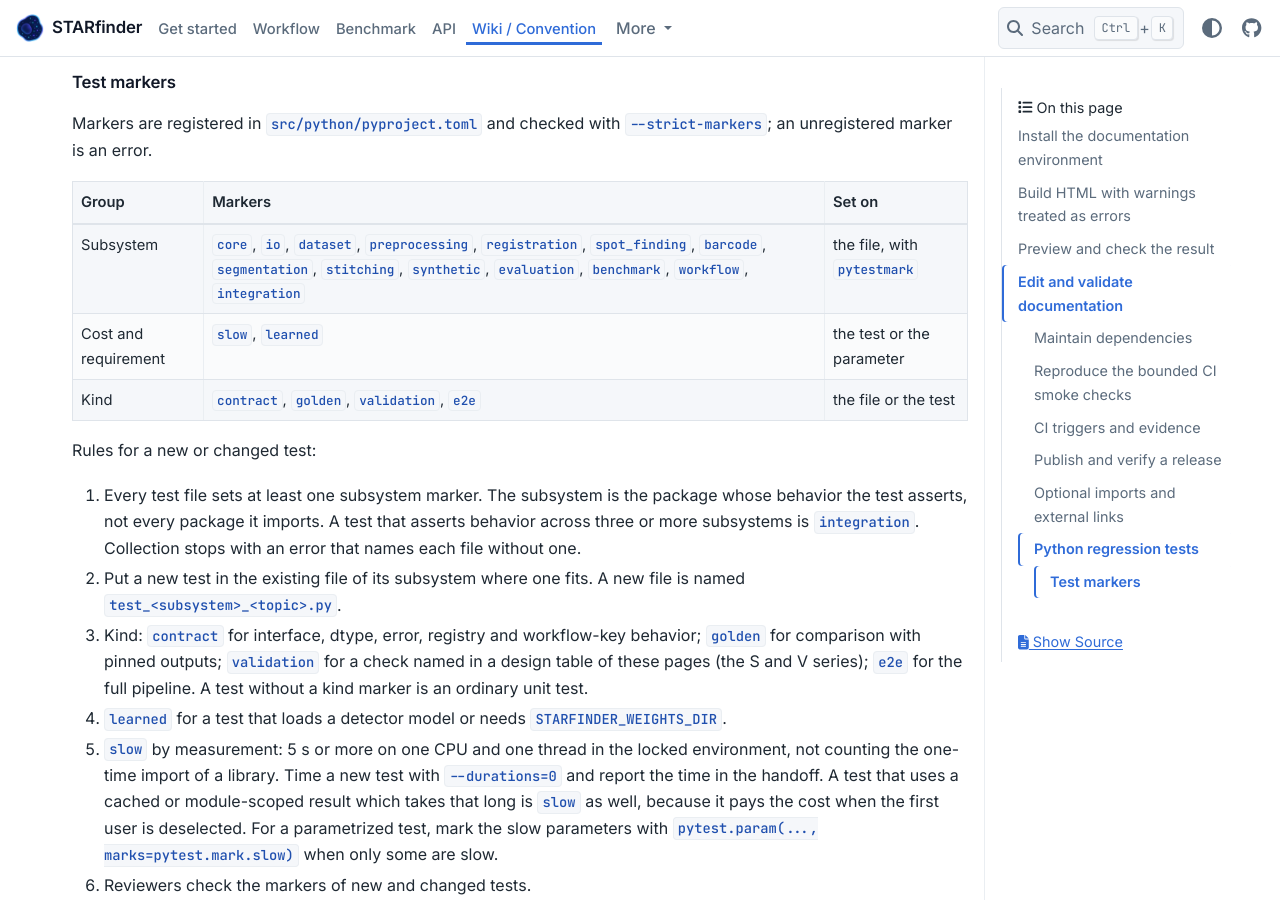
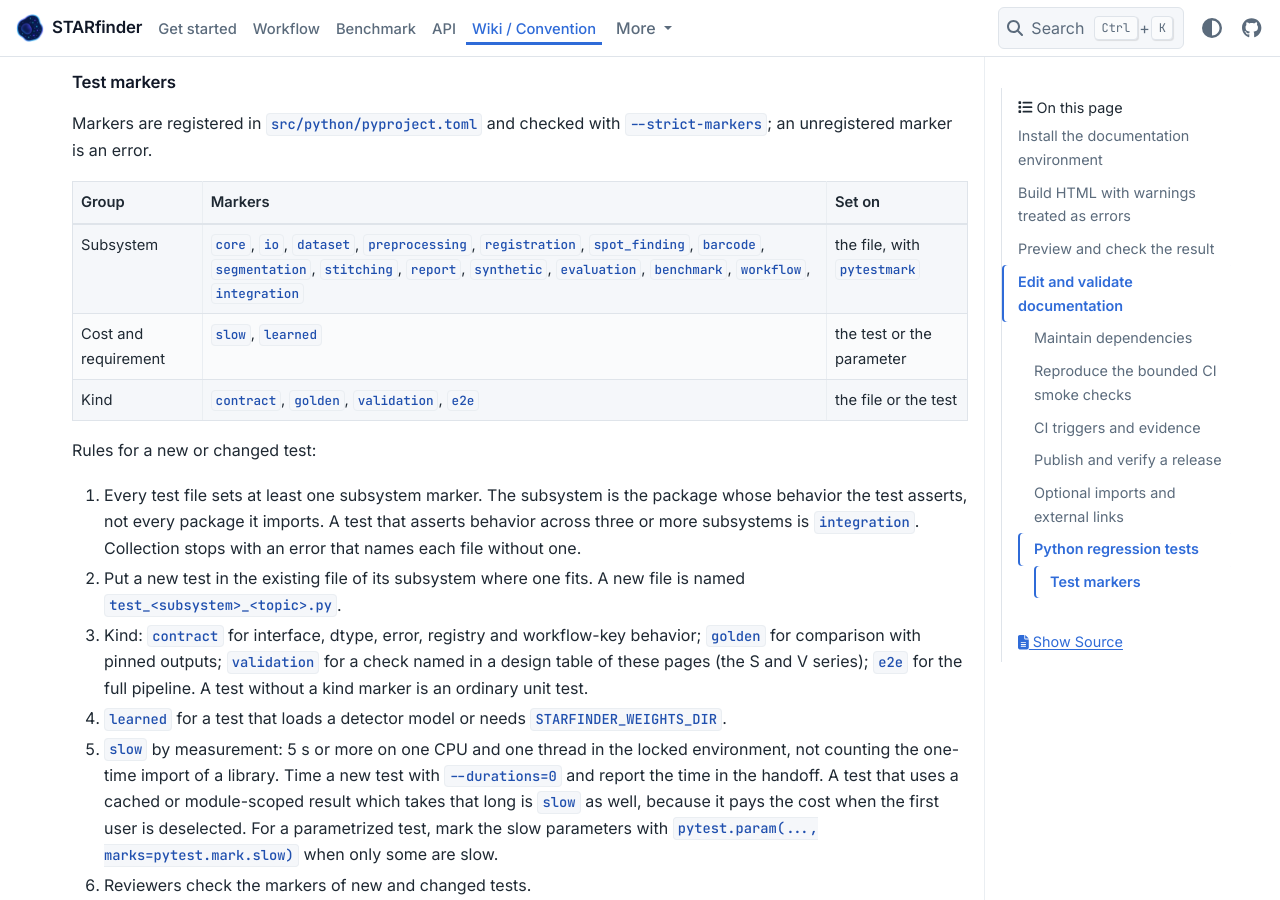
Before and after one commit to wanglab-broad/starfinder, a Sphinx documentation site: the page built from docs/contributing.md, in a window 1280 px wide and 900 px high, scrolled down 5558 px. Built offline with Sphinx 7.4.7 and the PyData theme 0.15.4, drawn with Linux system fonts in a browser that asks for light colours.

Commit message:
test(w-387): register the report subsystem marker for §2.11
Batch-preparation commit of the first §2.11 implementation batch, applied
by the operator after the approval of the gate W-387 on 2026-10-12
(approval record of that date, follow-up 2), as for §2.10: no
implementation issue edits pyproject.toml. The marker `report` covers the
tests of starfinder.report. It is registered in pyproject.toml, added to
SUBSYSTEM_MARKERS in test/conftest.py and listed in docs/contributing.md.
No dependency section and no lock entry changes.

Linear-Issue: W-387
Co-Authored-By: Claude Opus 5.5 <noreply@anthropic.com>

```diff
--- a/docs/contributing.md
+++ b/docs/contributing.md
@@ -272,7 +272,7 @@ Markers are registered in `src/python/pyproject.toml` and checked with
 
 | Group | Markers | Set on |
 | --- | --- | --- |
-| Subsystem | `core`, `io`, `dataset`, `preprocessing`, `registration`, `spot_finding`, `barcode`, `segmentation`, `stitching`, `synthetic`, `evaluation`, `benchmark`, `workflow`, `integration` | the file, with `pytestmark` |
+| Subsystem | `core`, `io`, `dataset`, `preprocessing`, `registration`, `spot_finding`, `barcode`, `segmentation`, `stitching`, `report`, `synthetic`, `evaluation`, `benchmark`, `workflow`, `integration` | the file, with `pytestmark` |
 | Cost and requirement | `slow`, `learned` | the test or the parameter |
 | Kind | `contract`, `golden`, `validation`, `e2e` | the file or the test |
 
--- a/src/python/pyproject.toml
+++ b/src/python/pyproject.toml
@@ -123,6 +123,7 @@ markers = [
     "spot_finding: starfinder.spot_finding and its detectors",
     "segmentation: starfinder.segmentation, its label contract, methods, mask import and label functions",
     "stitching: starfinder.stitching, starfinder.assembly and starfinder.sample_output (placement, assembly, export)",
+    "report: starfinder.report (the processing report of a sample and the comparison page)",
     "barcode: starfinder.barcode (codebook, extraction, decoding, filtering)",
     "synthetic: starfinder.synthetic generation",
     "evaluation: starfinder.evaluation metrics",
```
Also changed, not shown: 1 other file.
